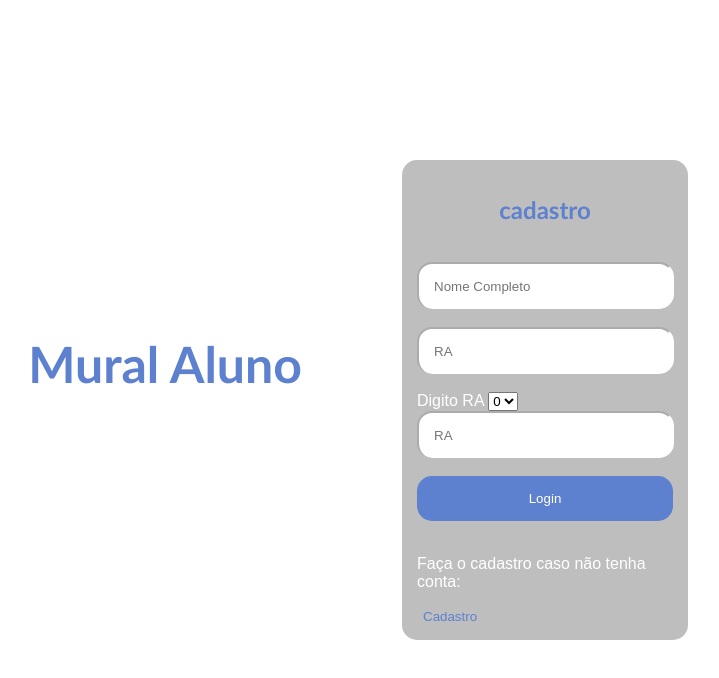
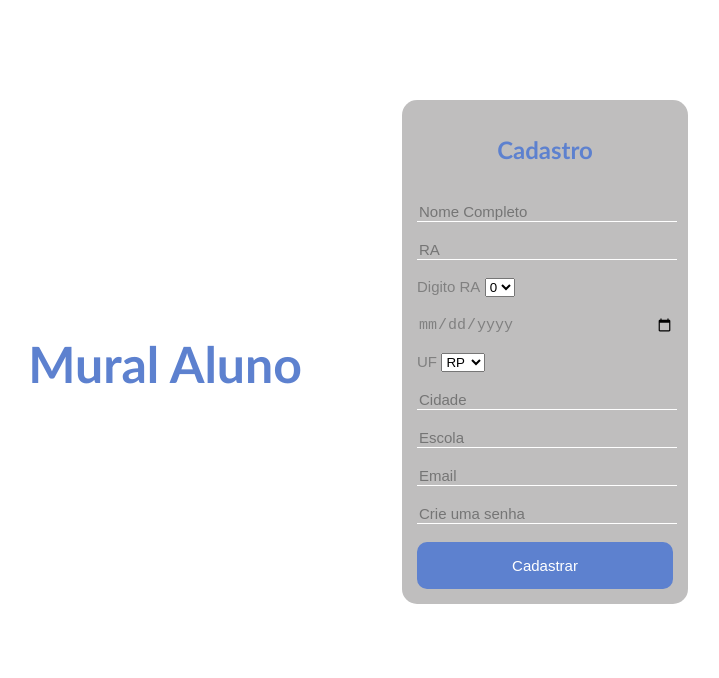
Before and after one commit to asukaninha/login-mural-do-aluno, a plain HTML site: page formulario.html in a window 1280 px wide. Shown: the whole page, without its empty margins (238-957 px from the left). Drawn offline with Linux system fonts and the light colour scheme.

Commit message:
layout do formulario finalizado

```diff
--- a/formulario.html
+++ b/formulario.html
@@ -9,14 +9,14 @@
     <h1>Mural Aluno</h1>
     <div class="box">
     <div id="formulario">
-        <h2>cadastro</h2>
+        <h2>Cadastro</h2>
         <form action="cadastro.php" method="post"></form>
         <br>
         <input type="text" placeholder="Nome Completo" id="name" class="inputuser">
         <br><br>
-        <input type="text"  placeholder="RA" id="RA" class="inputuser" required>
+        <input type="text" placeholder="RA" id="ra" class="inputuser" required>
         <br><br>
-        <label>Digito RA</label>
+        <label class="labelinput">Digito RA</label>
         <select>
             <option>0</option>
             <option>1</option>
@@ -29,12 +29,49 @@
             <option>8</option>
             <option>9</option>
         </select>
-        <input type="text"  placeholder="RA" id="RA" class="inputuser" required>
         <br><br>
-        <button class="login">Login</button>
+        <input type="date"  placeholder="Data de Nascimento" id="date" class="date" required>
         <br><br>
-        <p>Faça o cadastro caso não tenha conta:</p>
-        <button class="cadastro">Cadastro</button>
+        <label class="labelinput">UF</label>
+        <select>
+            <option>RP</option>
+            <option>AC</option>
+            <option>AM</option>
+            <option>PR</option>
+            <option>PA</option>
+            <option>AP</option>
+            <option>TO</option>
+            <option>MA</option>
+            <option>PI</option>
+            <option>CE</option>
+            <option>RN</option>
+            <option>PB</option>
+            <option>PE</option>
+            <option>AL</option>
+            <option>SE</option>
+            <option>BA</option>
+            <option>MG</option>
+            <option>ES</option>
+            <option>RJ</option>
+            <option>SP</option>
+            <option>PR</option>
+            <option>SC</option>
+            <option>RS</option>
+            <option>MS</option>
+            <option>MT</option>
+            <option>GO</option>
+            <option>DF</option>
+        </select>
+        <br><br>
+        <input type="text" placeholder="Cidade" id="city" class="inputuser" required>
+        <br><br>
+        <input type="text" placeholder="Escola" id="school" class="inputuser" required>
+        <br><br>
+        <input type="text" placeholder="Email" id="email" class="inputuser">
+        <br><br>
+        <input type="text" placeholder="Crie uma senha" id="senha" class="inputuser">
+        <br><br>
+        <button class="cadastrar">Cadastrar</button>
     </div>
 </body>
 <head>
@@ -48,7 +85,7 @@
         float: right;
         position: absolute;
         left: 50%;
-        top: 20%;
+        top: 12.5%;
         transform: translate(-50%, -50-);
         padding: 15px;
         width: 20%;
@@ -70,11 +107,12 @@
         color: #5d81cf;
     }
     .inputuser{
-        width: 87%;
-        border-bottom: #ffffff;
-        border-color: #ffffff;
-        border-radius: 15px;
-        padding: 15px;
+        background: none;
+        border: none;
+        color: white;
+        font-size: 15px;
+        width: 100%;
+        border-bottom: 1px solid white ;
     }
     .cadastro{
         background-color: rgba(109, 108, 108, 0);
@@ -90,6 +128,29 @@
         width: 100%;
         padding: 15px;
         cursor: pointer;
+    }
+    .labelinput{
+        background: none;
+        border: none;
+        color: gray;
+        font-size: 15px;
+        width: 100%;
+    }
+    .date{
+        background: none;
+        border: none;
+        color: gray;
+        font-size: 15px;
+        width: 100%;
+    }
+    .cadastrar{
+        background-color: #5d81cf;
+        color: #ffffff;
+        border: none;
+        padding: 15px;
+        width: 100%;
+        border-radius: 10px;
+        font-size: 15px;
     }
 
     @media screen and (max-width: 800px){
@@ -120,8 +181,11 @@
         border-radius: 15px;
     }
     .inputuser{
-        width: 130%;
-        transform: translate(-20%,-1%);
+        background: none;
+        border: none;
+        color: white;
+        font-size: 15px;
+        width: 100%;
     }
     h2{
         font-family: 'Trebuchet MS', 'Lucida Sans Unicode', 'Lucida Grande', 'Lucida Sans', Arial, sans-serif;
@@ -145,4 +209,13 @@
         transform: translateY(-50%);
         padding: 10px;
     }
+    .button{
+        background-color: #5d81cf;
+        color: #ffffff;
+        border: none;
+        padding: 15px;
+        width: 100%;
+        border-radius: 10px;
+        font-size: 15px;
+    }
     </style>
```
Also changed, not shown: index.html (+1 -1 lines).
